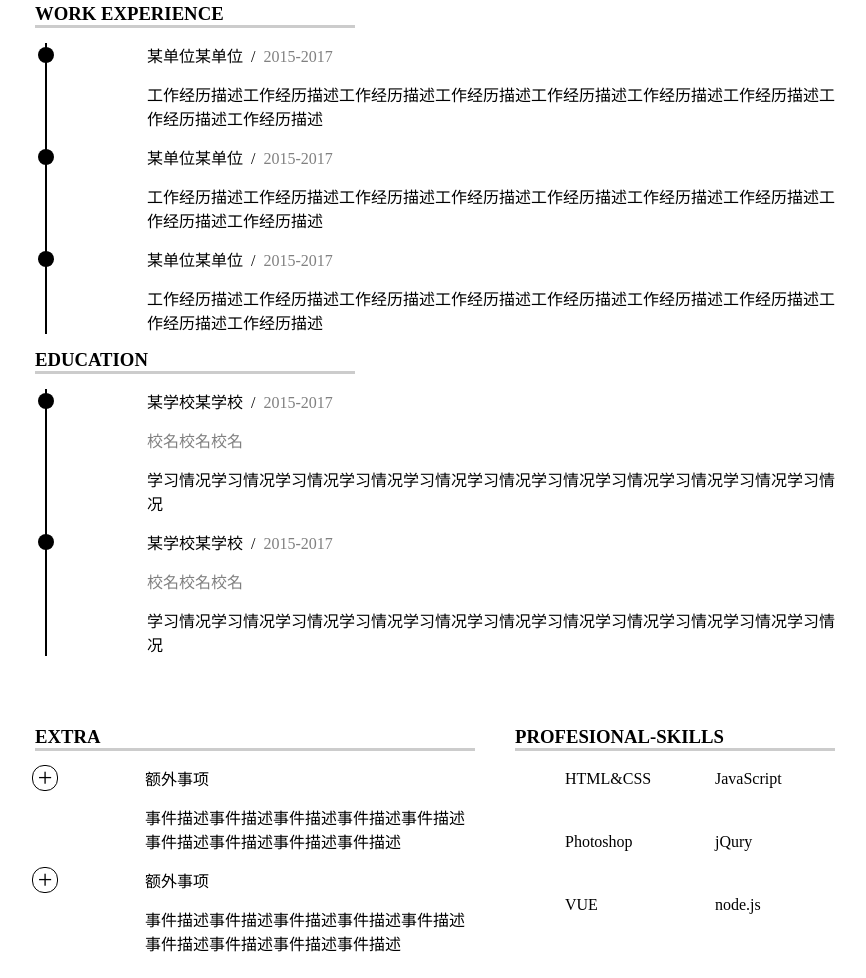
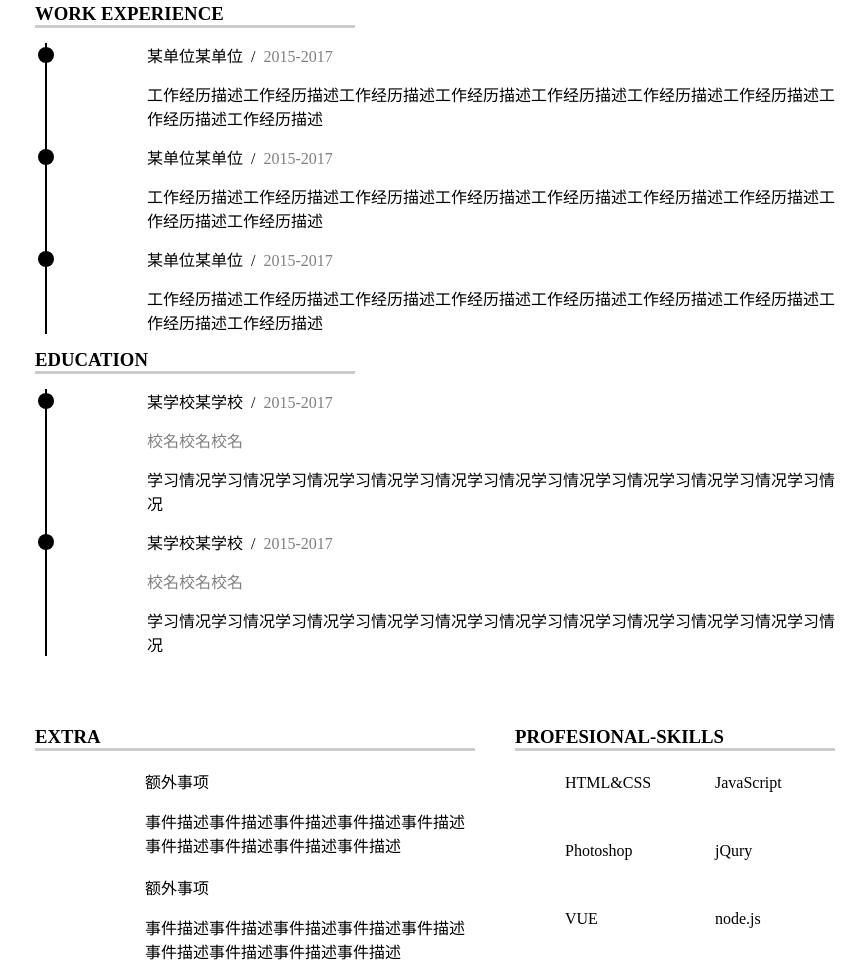
Before and after one commit to Franky-feiyu/resume, a plain HTML site: page index.html in a window 1280 px wide. Shown: the part 249-1227 px from the top of the page, without its empty margins (205-1071 px from the left). Drawn offline with Linux system fonts and the light colour scheme; a web font is replaced by a local one.

Commit message:
ftx-icon

```diff
--- a/index.html
+++ b/index.html
@@ -53,9 +53,9 @@
 		<div class="extra">
 			<h3>EXTRA</h3>
 			<dl>
-				<dt>额外事项</dt>
+				<dt><span class="icon"></span>额外事项</dt>
 				<dd>事件描述事件描述事件描述事件描述事件描述事件描述事件描述事件描述事件描述</dd>
-				<dt>额外事项</dt>
+				<dt><span class="icon"></span>额外事项</dt>
 				<dd>事件描述事件描述事件描述事件描述事件描述事件描述事件描述事件描述事件描述</dd>
 			</dl>
 		</div>
--- a/resume.css
+++ b/resume.css
@@ -12,7 +12,7 @@
 }
 .icon{
     font-family:"icon-add" !important;
-    font-size: 20px;
+    font-size: 25px;
     font-style: normal;
     -webkit-font-smoothing: antialiased;
     -webkit-text-stroke-width: 0.2px;
@@ -144,20 +144,13 @@ dd{
 	float: left;
 	width: 55%;
 }
-.extra dt:before{
-	content: '+';
+.extra span:before{
+	content: '\e726';
 	position: absolute;
 	display: block;
-	width: 24px;
-	height: 24px;
-	border: 1px solid black;
-	border-radius: 12px;
 	left: -100px;
 	top: 50%;
 	transform: translate(-50%,-50%);
-	font-size: 26px;
-	text-align: center;
-	line-height: 24px;
 }
 .skill{
 	float: right;
@@ -172,7 +165,7 @@ dd{
 	content: "\e726";
 	display: block;
 	position: absolute;
-	left: -25px;
+	left: -35px;
 	top: 50%;
 	transform: translate(-50%,-50%);
 }
```
